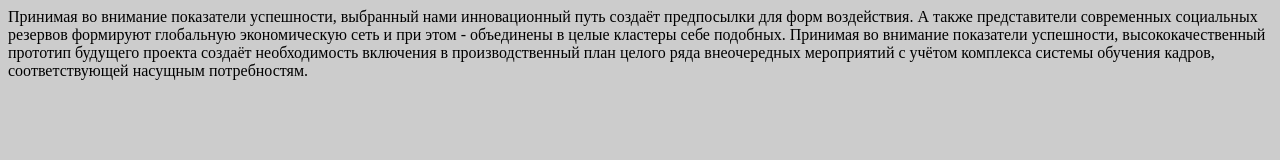
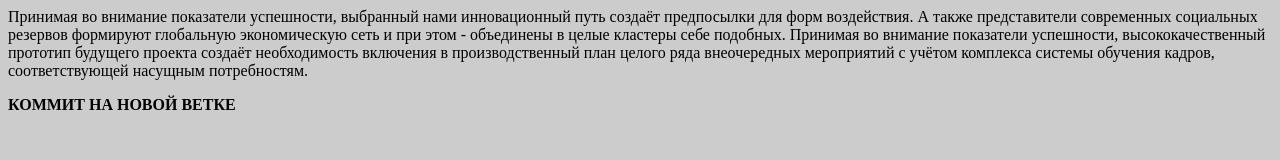
Before and after one commit to vorobevnick/test, a plain HTML site: page index.html in a window 1280 px wide. Drawn offline with Linux system fonts and the light colour scheme.

Commit message:
коммит на отдельной ветке

```diff
--- a/index.html
+++ b/index.html
@@ -12,5 +12,6 @@
 	<div>
 		Принимая во внимание показатели успешности, выбранный нами инновационный путь создаёт предпосылки для форм воздействия. А также представители современных социальных резервов формируют глобальную экономическую сеть и при этом - объединены в целые кластеры себе подобных. Принимая во внимание показатели успешности, высококачественный прототип будущего проекта создаёт необходимость включения в производственный план целого ряда внеочередных мероприятий с учётом комплекса системы обучения кадров, соответствующей насущным потребностям.
 	</div>
+	<p class="text">коммит на новой ветке</p>
 </body>
 </html>
--- a/style.css
+++ b/style.css
@@ -1,3 +1,8 @@
 body {
 	background: #cccccc;
 }
+
+.text {
+	text-transform: uppercase;
+	font-weight: bold;
+}
```
